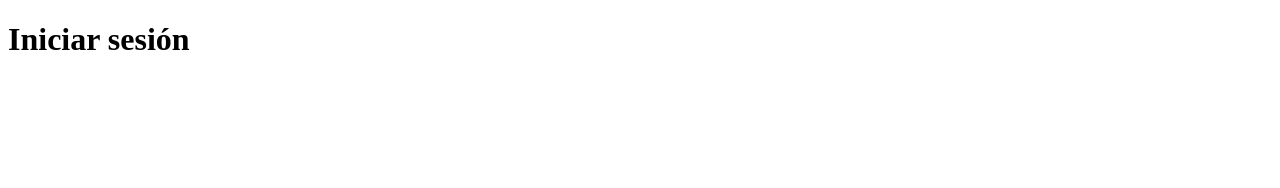
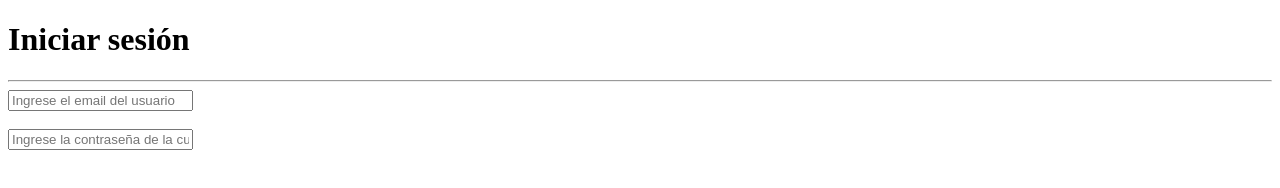
Before and after one commit to SantiagoToledoSilvera/Proyecto_E-commerce_ToledoSantiago, a plain HTML site: page index.html in a window 1280 px wide. Drawn offline with Linux system fonts and the light colour scheme.

Commit message:
inicio de inicio sesión

```diff
--- a/index.html
+++ b/index.html
@@ -6,6 +6,12 @@
     <title>Inicio de sesion</title>
 </head>
 <body>
+
     <h1>Iniciar sesión</h1>
+    <hr>
+    <input type="text" id="user" placeholder="Ingrese el email del usuario">
+    <br><br>
+    <input type="text" id="password" placeholder="Ingrese la contraseña de la cuenta">
+
 </body>
 </html>
```
